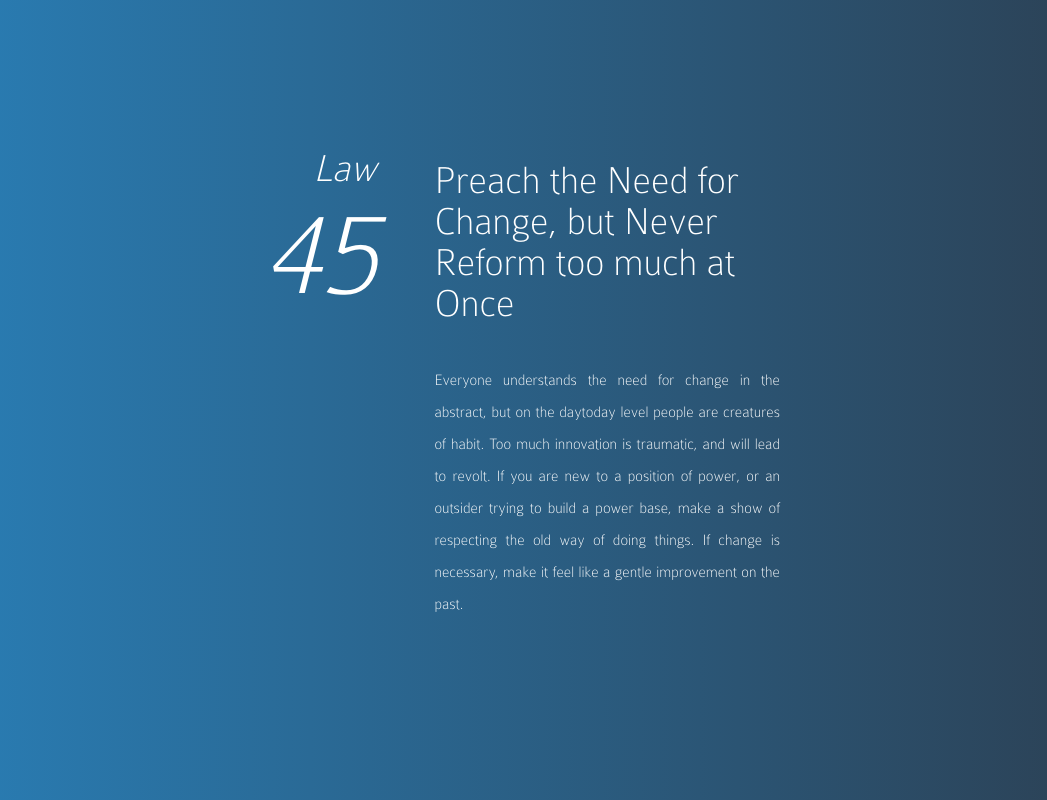
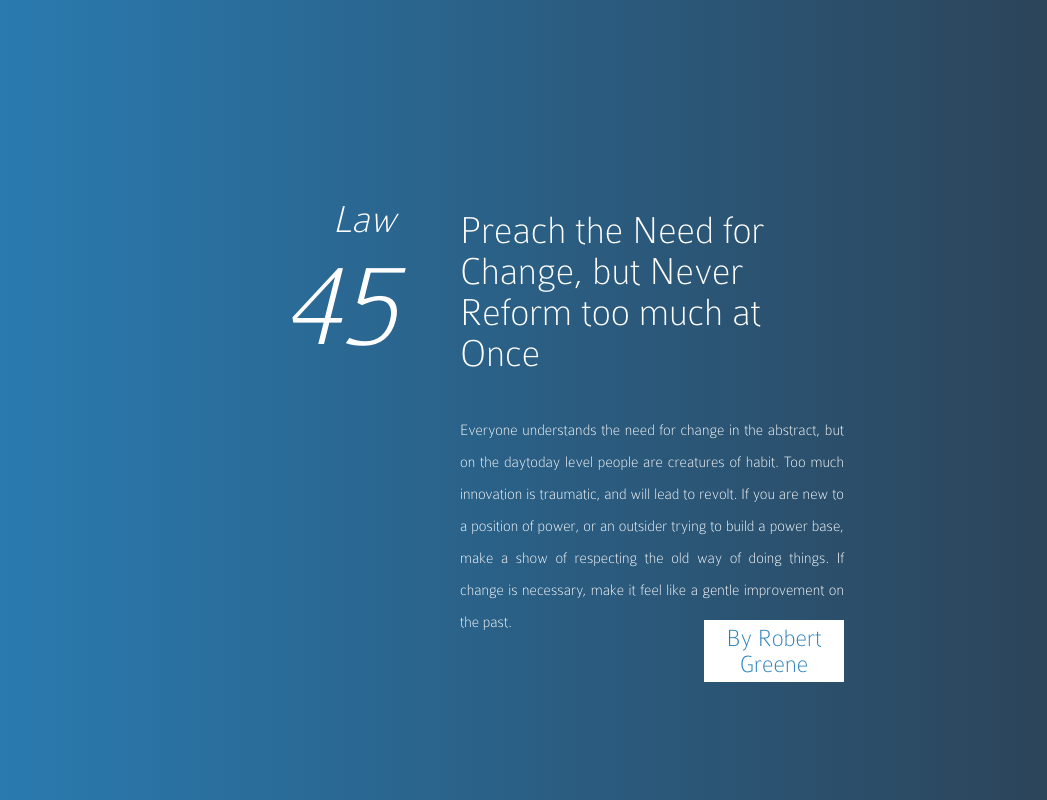
Before and after one commit to acekyd/Random48LawsOfPower, a browser extension: page index.html in a window 1280 px wide. Shown: the whole page, without its empty margins (116-1163 px from the left). Drawn offline with Linux system fonts and the light colour scheme.

Commit message:
Added author as footer

```diff
--- a/index.html
+++ b/index.html
@@ -17,7 +17,11 @@
 				<p id="law-title"></p>
 				<p id="law-desc"></p>
 			</div>
+			<div id="author">
+				By Robert Greene
+			</div>
 		</div>
+
 	</body>
 	<script type="text/javascript" src="laws.json"></script>
 	 <script src="index.js"></script>
--- a/styles.css
+++ b/styles.css
@@ -18,10 +18,10 @@ body {
 .container{
 	position: absolute;
 	top: 40%;
-	margin-top: -200px;
+	margin-top: -150px;
 	left: 50%;
 	margin-left: -25%;
-	width: 45%;
+	width: 50%;
 	height: 400px;
 	font-weight: 100;
 }
@@ -63,3 +63,12 @@ body {
 	font-size: 125px;
 	font-weight: 300;
 }
+#author{
+	color:#2980b9;
+	background-color: #ffffff;
+	padding: 5px;
+	position: absolute;
+	margin-top: 450px;
+	font-size: 25px;
+	margin-left: 500px;
+}
```
